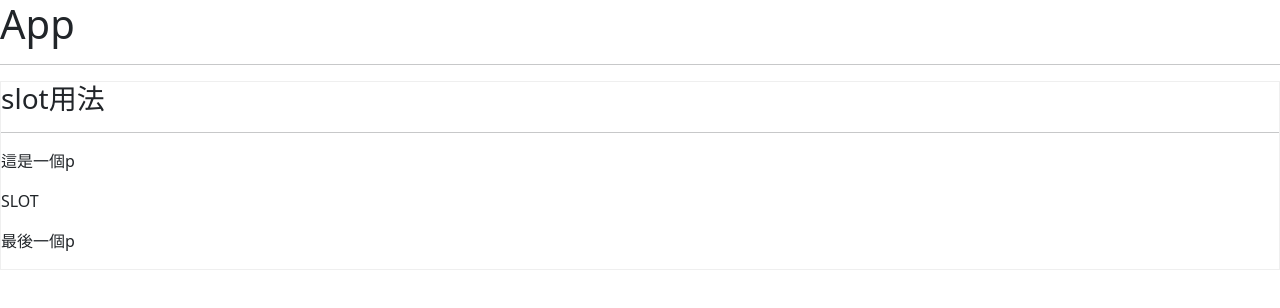
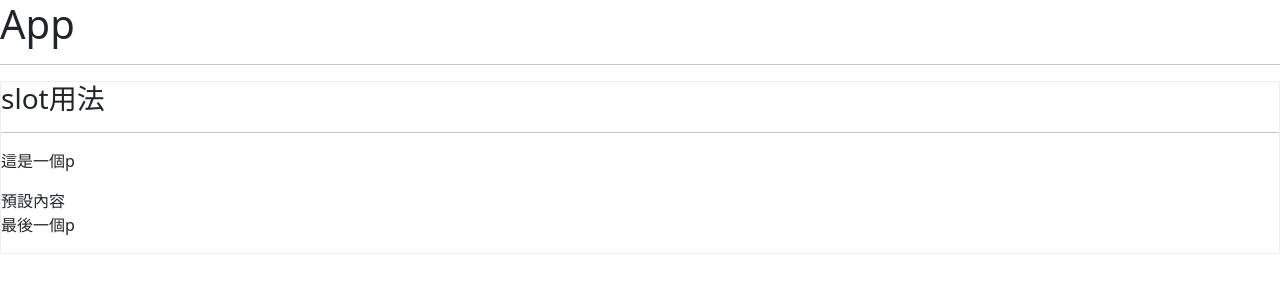
Before and after one commit to lienyun/20220918--component-note, a Vue app: page / in a window 1280 px wide. Shown: the top 308 px of the page. Built offline with nearby package versions, Linux system fonts and the light colour scheme.

Commit message:
slot的預設內容

```diff
--- a/src/components/04.slot/App.vue
+++ b/src/components/04.slot/App.vue
@@ -4,7 +4,7 @@
     <hr>
     <MyCom>
       <!-- 這裡輸入的東西就會被填充到MyCom.vue的slot中 -->
-      <p>SLOT</p>
+
     </MyCom>
   </div>
 </template>
--- a/src/components/04.slot/MyCom.vue
+++ b/src/components/04.slot/MyCom.vue
@@ -3,7 +3,7 @@
     <h3>slot用法</h3>
     <hr>
     <p>這是一個p</p>
-    <slot></slot>
+    <slot>預設內容</slot>
     <p>最後一個p</p>
   </div>
 </template>
```
